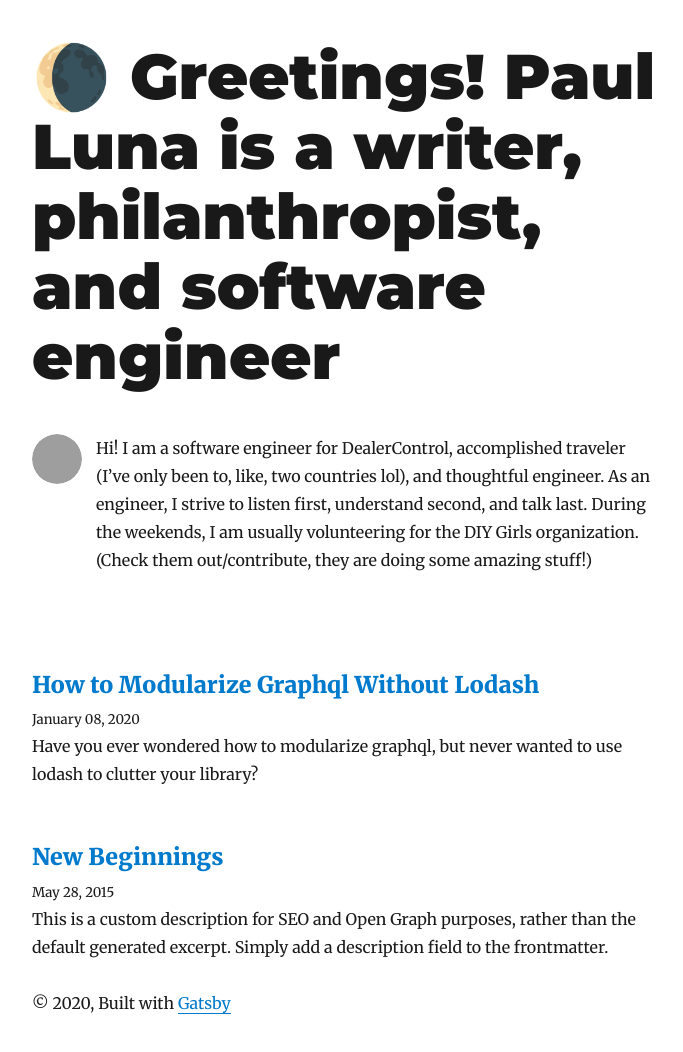
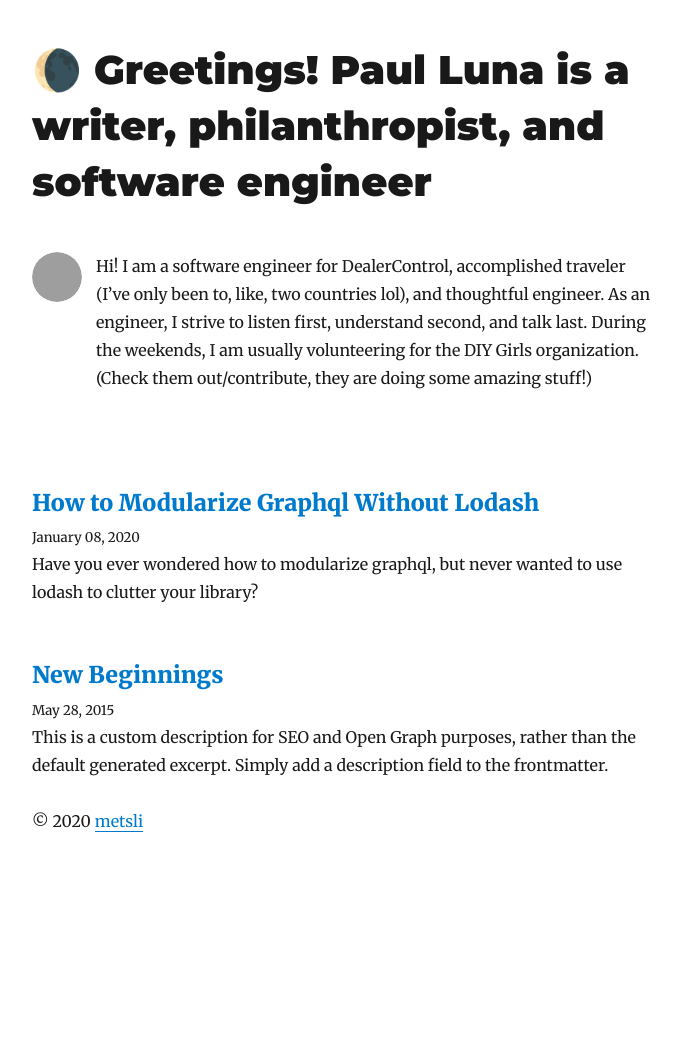
Before and after one commit to luna215/luna, a Gatsby site: page / in a window 1280 px wide. Shown: the whole page, without its empty margins (293-976 px from the left). After the commit the page ends 877 px from the top, so only its background shows below. Built offline with nearby package versions, Linux system fonts and the light colour scheme; Gatsby itself is replaced by a stand-in of ours; some packages are replaced by stand-ins of ours; grey boxes are pictures that could not be loaded.

Commit message:
added more style touches to layout

```diff
--- a/src/components/bio.js
+++ b/src/components/bio.js
@@ -50,7 +50,7 @@ const Bio = () => {
           borderRadius: `100%`,
         }}
         imgStyle={{
-          borderRadius: `50%`,
+          borderRadius: `100%`,
         }}
       />
       <p>
--- a/src/components/layout.js
+++ b/src/components/layout.js
@@ -13,21 +13,12 @@ class Layout extends React.Component {
       header = (
         <h1
           style={{
-            ...scale(1.5),
+            ...scale(1),
             marginBottom: rhythm(1.5),
             marginTop: 0,
           }}
         >
-          <Link
-            style={{
-              boxShadow: `none`,
-              textDecoration: `none`,
-              color: `inherit`,
-            }}
-            to={`/`}
-          >
             {title}
-          </Link>
         </h1>
       )
     } else {
@@ -63,9 +54,9 @@ class Layout extends React.Component {
         <header>{header}</header>
         <main>{children}</main>
         <footer>
-          © {new Date().getFullYear()}, Built with
+          © {new Date().getFullYear()}
           {` `}
-          <a href="https://www.gatsbyjs.org">Gatsby</a>
+          <a href="https://metsli.com/">metsli</a>
         </footer>
       </div>
     )
```
